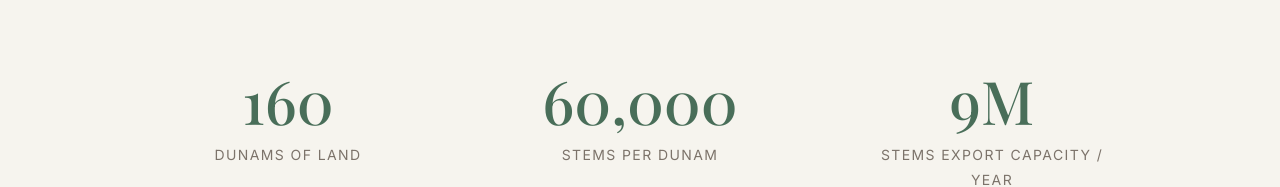
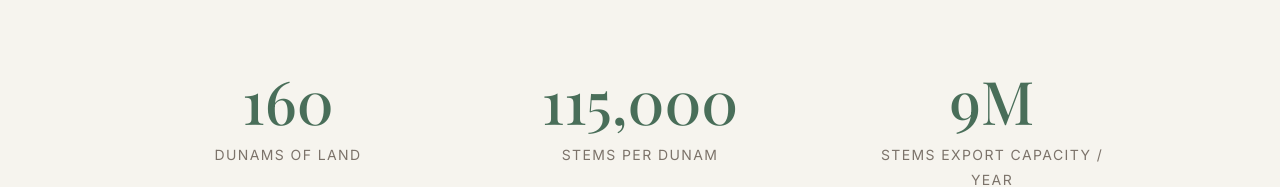
Before and after one commit to AdiHadad3/hadad-landingpage2, a React (Vite) app: page / in a window 1280 px wide. Shown: the part 2956-3143 px from the top of the page. Built offline with nearby package versions, Linux system fonts and the light colour scheme; a web font is replaced by a local one.

Commit message:
Update KPI text to 115,000
Co-authored-by: AdiHadad3 <139802083+AdiHadad3@users.noreply.github.com>

```diff
--- a/src/pages/Index.tsx
+++ b/src/pages/Index.tsx
@@ -319,7 +319,7 @@ const Index = () => {
             >
               {[
                 { value: '160', label: 'Dunams of Land' },
-                { value: '60,000', label: 'Stems per Dunam' },
+                { value: '115,000', label: 'Stems per Dunam' },
                 { value: '9M', label: 'Stems Export Capacity / Year' },
               ].map((stat, i) => (
                 <motion.div
```
Also changed, not shown: tsconfig.app.json (+21 -19 lines), tsconfig.json (+19 -14 lines).
